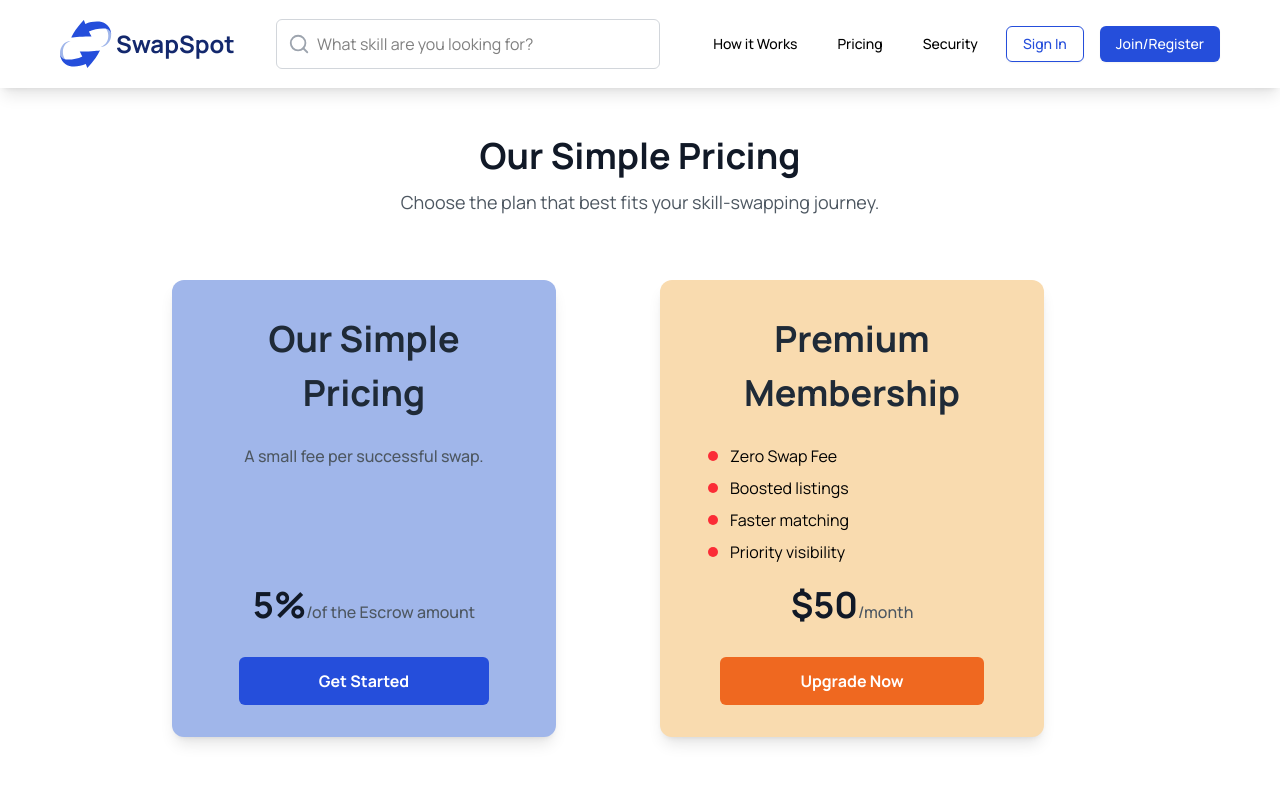
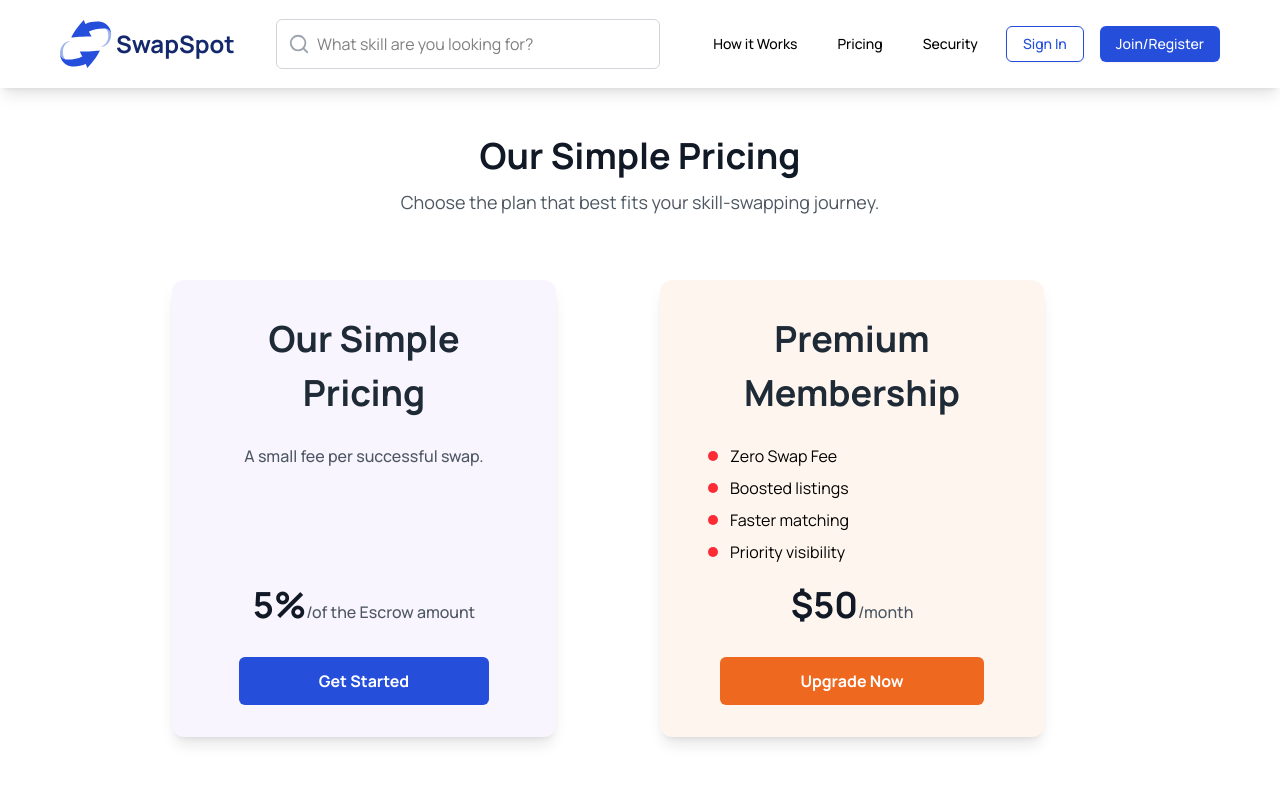
Before and after one commit to test-usa/clover-frontend, a React (Vite) app: page /pricing in a window 1280 px wide. Shown: the top 800 px of the page. Built offline with nearby package versions, Linux system fonts and the light colour scheme.

Commit message:
pricing page revise

```diff
--- a/src/components/Pricing/PricingCardEscrow.tsx
+++ b/src/components/Pricing/PricingCardEscrow.tsx
@@ -1,6 +1,6 @@
 const PricingCardEscrow = () => {
   return (
-    <div className="max-w-sm w-full rounded-xl shadow-lg overflow-hidden p-8 text-center flex flex-col justify-between h-[457px] bg-[#A0B6EA]">
+    <div className="max-w-sm w-full rounded-xl shadow-lg overflow-hidden p-8 text-center flex flex-col justify-between h-[457px] bg-[#F9F5FF]">
       <div className="upper">
         <h1 className="text-[36px] font-bold text-gray-800 mb-6">Our Simple Pricing</h1>
         <p className="text-gray-600 mb-8 text-[16px] font-medium">A small fee per successful swap.</p>
--- a/src/components/Pricing/PricingCardMonth.tsx
+++ b/src/components/Pricing/PricingCardMonth.tsx
@@ -7,7 +7,7 @@ const features = [
 
 const PricingCardMonth = () => {
   return (
-    <div className="max-w-sm w-full rounded-xl shadow-lg overflow-hidden p-8 text-center flex flex-col justify-between h-[457px]  bg-warning-200">
+    <div className="max-w-sm w-full rounded-xl shadow-lg overflow-hidden p-8 text-center flex flex-col justify-between h-[457px] bg-[#FEF6EE]">
       <div className="upper">
         <h1 className="text-[36px] font-bold text-gray-800 mb-6">Premium Membership</h1>
         <ul className="text-left pl-4">
```
